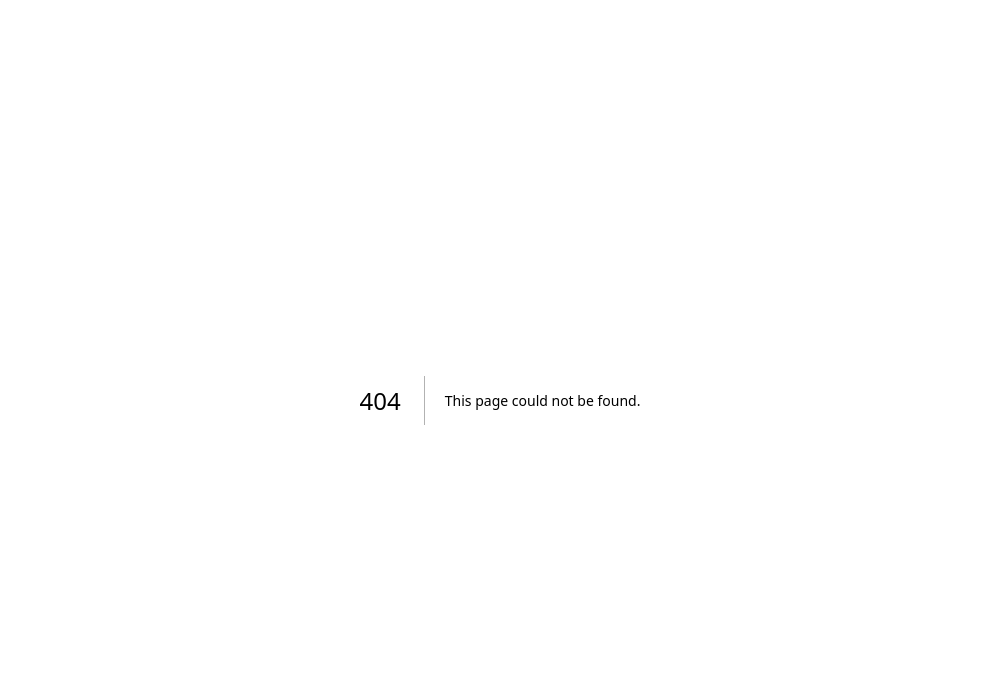
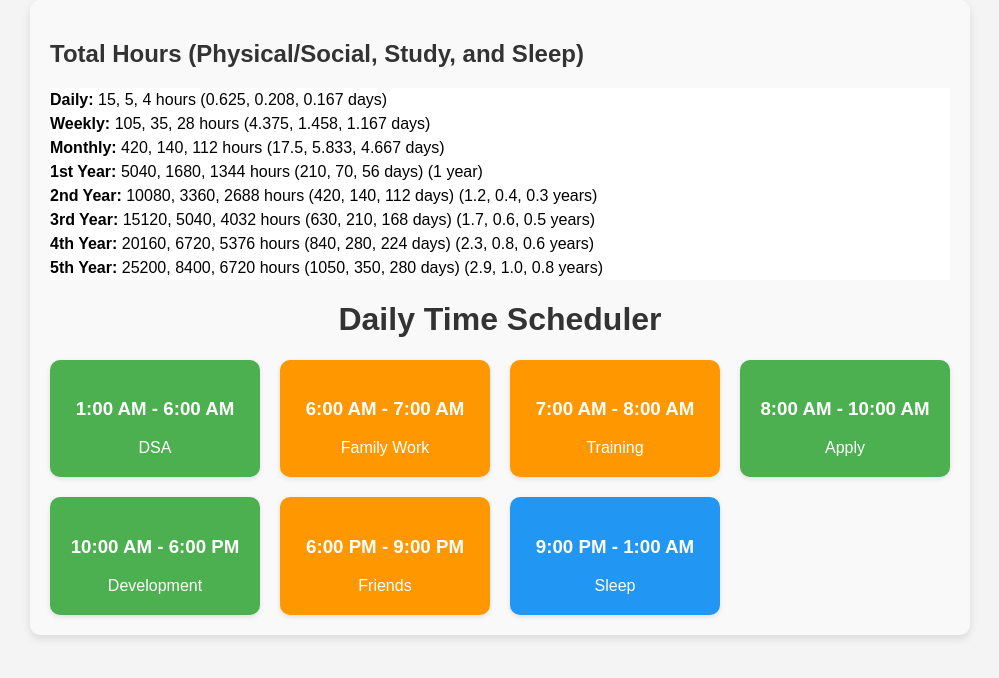
Before and after one commit to VirtualDharm/idealogs, a Next.js app: page /timetable in a window 1280 px wide. Before the commit this address had no page. Shown: the top 678 px of the page, without its empty margins (140-1139 px from the left). Built offline with nearby package versions, Linux system fonts and the light colour scheme.

Commit message:
adding timetable

```diff
--- /dev/null
+++ b/pages/timetable.js
@@ -0,0 +1,115 @@
+import React from 'react';
+
+export default function Timetable() {
+    const timeData = [
+        { period: 'Daily', hours: [15, 5, 4], days: [0.625, 0.208, 0.167] },
+        { period: 'Weekly', hours: [105, 35, 28], days: [4.375, 1.458, 1.167] },
+        { period: 'Monthly', hours: [420, 140, 112], days: [17.5, 5.833, 4.667] },
+        { period: '1st Year', hours: [5040, 1680, 1344], days: [210, 70, 56], years: 1 },
+        { period: '2nd Year', hours: [10080, 3360, 2688], days: [420, 140, 112], fractionalYears: ['1.2', '0.4', '0.3'] },
+        { period: '3rd Year', hours: [15120, 5040, 4032], days: [630, 210, 168], fractionalYears: ['1.7', '0.6', '0.5'] },
+        { period: '4th Year', hours: [20160, 6720, 5376], days: [840, 280, 224], fractionalYears: ['2.3', '0.8', '0.6'] },
+        { period: '5th Year', hours: [25200, 8400, 6720], days: [1050, 350, 280], fractionalYears: ['2.9', '1.0', '0.8'] },
+    ];
+
+    return (
+        <div style={styles.container}>
+            <h2 style={{ ...styles.heading, textAlign: 'left' }}>Total Hours (Physical/Social, Study, and Sleep)</h2>
+            <div style={styles.timeList}>
+                {timeData.map((item, index) => (
+                    <p key={index} style={styles.timeItem}>
+                        <strong>{item.period}:</strong> {item.hours.join(', ')} hours
+                        ({item.days.join(', ')} days)
+                        {item.years ? ` (${item.years} year${item.years > 1 ? 's' : ''})` : ''}
+                        {item.fractionalYears ? ` (${item.fractionalYears.join(', ')} years)` : ''}
+                    </p>
+                ))}
+            </div>
+
+            <h1 style={styles.heading}>Daily Time Scheduler</h1>
+
+            <div style={styles.schedule}>
+                <div style={{ ...styles.timeBlock, ...styles.study }}>
+                    <h3 style={styles.timeBlockHeading}>1:00 AM - 6:00 AM</h3>
+                    <p style={styles.timeBlockText}>DSA</p>
+                </div>
+                <div style={{ ...styles.timeBlock, ...styles.physical }}>
+                    <h3 style={styles.timeBlockHeading}>6:00 AM - 7:00 AM</h3>
+                    <p style={styles.timeBlockText}>Family Work</p>
+                </div>
+                <div style={{ ...styles.timeBlock, ...styles.physical }}>
+                    <h3 style={styles.timeBlockHeading}>7:00 AM - 8:00 AM</h3>
+                    <p style={styles.timeBlockText}>Training</p>
+                </div>
+                <div style={{ ...styles.timeBlock, ...styles.study }}>
+                    <h3 style={styles.timeBlockHeading}>8:00 AM - 10:00 AM</h3>
+                    <p style={styles.timeBlockText}>Apply</p>
+                </div>
+                <div style={{ ...styles.timeBlock, ...styles.study }}>
+                    <h3 style={styles.timeBlockHeading}>10:00 AM - 6:00 PM</h3>
+                    <p style={styles.timeBlockText}>Development</p>
+                </div>
+                <div style={{ ...styles.timeBlock, ...styles.physical }}>
+                    <h3 style={styles.timeBlockHeading}>6:00 PM - 9:00 PM</h3>
+                    <p style={styles.timeBlockText}>Friends</p>
+                </div>
+                <div style={{ ...styles.timeBlock, ...styles.sleep }}>
+                    <h3 style={styles.timeBlockHeading}>9:00 PM - 1:00 AM</h3>
+                    <p style={styles.timeBlockText}>Sleep</p>
+                </div>
+            </div>
+        </div>
+    );
+}
+
+const styles = {
+    container: {
+        fontFamily: 'Arial, sans-serif',
+        padding: '20px',
+        maxWidth: '900px',
+        margin: '0 auto',
+        backgroundColor: '#f9f9f9',
+        borderRadius: '10px',
+        boxShadow: '0 4px 8px rgba(0, 0, 0, 0.1)',
+    },
+    heading: {
+        textAlign: 'center',
+        color: '#333',
+    },
+    timeList: {
+        paddingLeft: '0',
+    },
+    timeItem: {
+        fontSize: '16px',
+        padding: '0', // Removes default padding
+        margin: '0',  // Removes default margins
+        backgroundColor: '#fff',
+        lineHeight: '1.5',
+    },
+    schedule: {
+        display: 'grid',
+        gridTemplateColumns: 'repeat(auto-fit, minmax(200px, 1fr))',
+        gap: '20px',
+    },
+    timeBlock: {
+        padding: '20px',
+        borderRadius: '10px',
+        color: '#fff',
+        boxShadow: '0 2px 5px rgba(0, 0, 0, 0.1)',
+        textAlign: 'center',
+    },
+    timeBlockHeading: {
+    },
+    timeBlockText: {
+        margin: 0,
+    },
+    study: {
+        backgroundColor: '#4CAF50', // Green for study
+    },
+    physical: {
+        backgroundColor: '#FF9800', // Orange for physical activities
+    },
+    sleep: {
+        backgroundColor: '#2196F3', // Blue for sleep
+    },
+};
```
